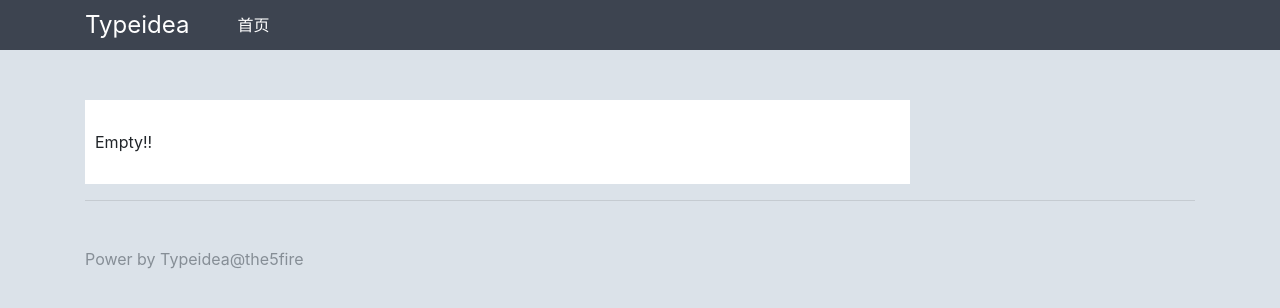
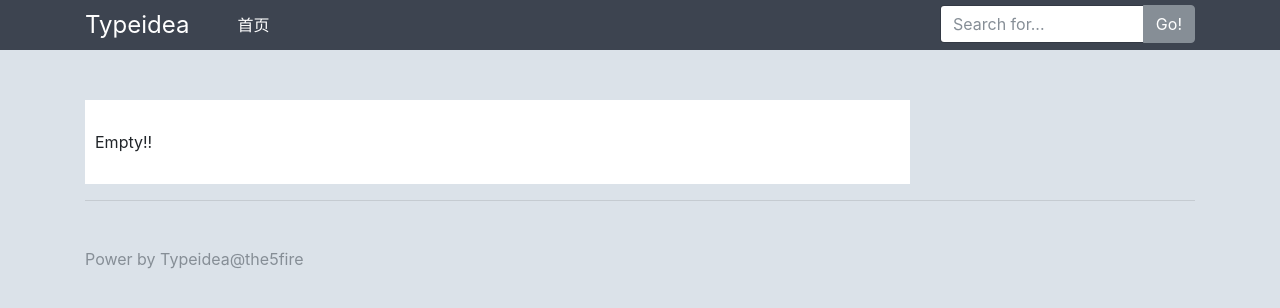
Before and after one commit to the5fire/typeidea, a Django app: page / in a window 1280 px wide. Shown: the top 308 px of the page. Run offline with Django 3.2, Linux system fonts and the light colour scheme; data that the repository does not hold is empty; some libraries are stand-ins or nearby versions.

Commit message:
增加搜索框

```diff
--- a/typeidea/typeidea/themes/default/static/css/base.css
+++ b/typeidea/typeidea/themes/default/static/css/base.css
@@ -1,6 +1,7 @@
 body {
     background-color: #dbe2e9;
 }
+/* 顶部栏 */
 .fixed-top {
     position: fixed;
     right: 0;
@@ -28,6 +29,9 @@ header a.logo {
 }
 header a.logo:hover {
     background-color: #3d4450;
+}
+header .search {
+    margin-top: 5px;
 }
 
 /* 主体部分 */
--- a/typeidea/typeidea/themes/default/template/blog/base.html
+++ b/typeidea/typeidea/themes/default/template/blog/base.html
@@ -11,6 +11,8 @@
   <body>
       <header class="fixed-top">
         <div class="container">
+            <div class="row">
+                <div class="col-9">
                     <nav class="nav">
                         <a class="logo" href="/">Typeidea</a>
                         <a class="index" href="/">首页</a>
@@ -19,6 +21,16 @@
                         <a class="link" href="{% url 'category' cate.id %}">{{ cate.name }}</a>
                         {% endfor %}
                     </nav>
+                </div>
+                <div class="col-3">
+                    <div class="input-group search">
+                        <input type="text" class="form-control" placeholder="Search for..." aria-label="Search for...">
+                        <span class="input-group-btn">
+                            <button class="btn btn-secondary" type="button">Go!</button>
+                        </span>
+                    </div>
+                </div>
+            </div>
         </div>
       </header>
 
```
Lines whose indentation alone changed are shown as unchanged.
